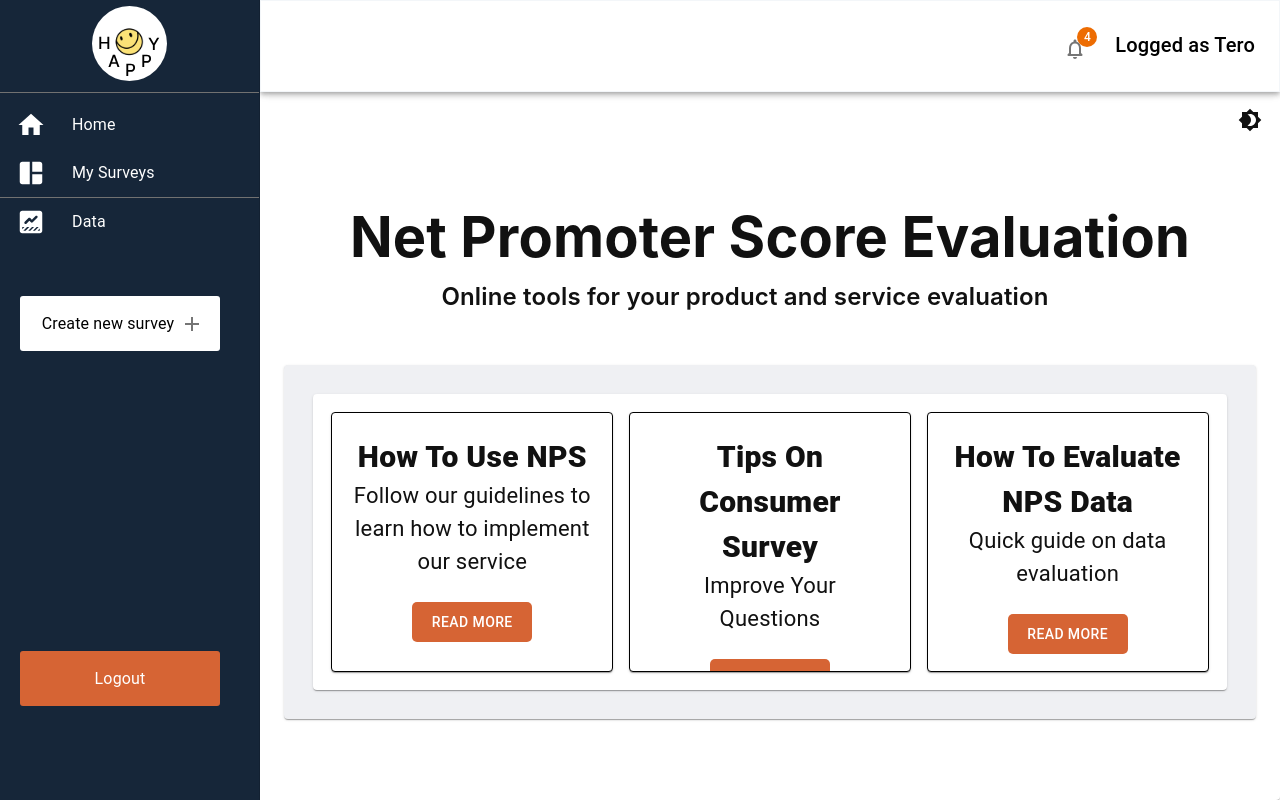
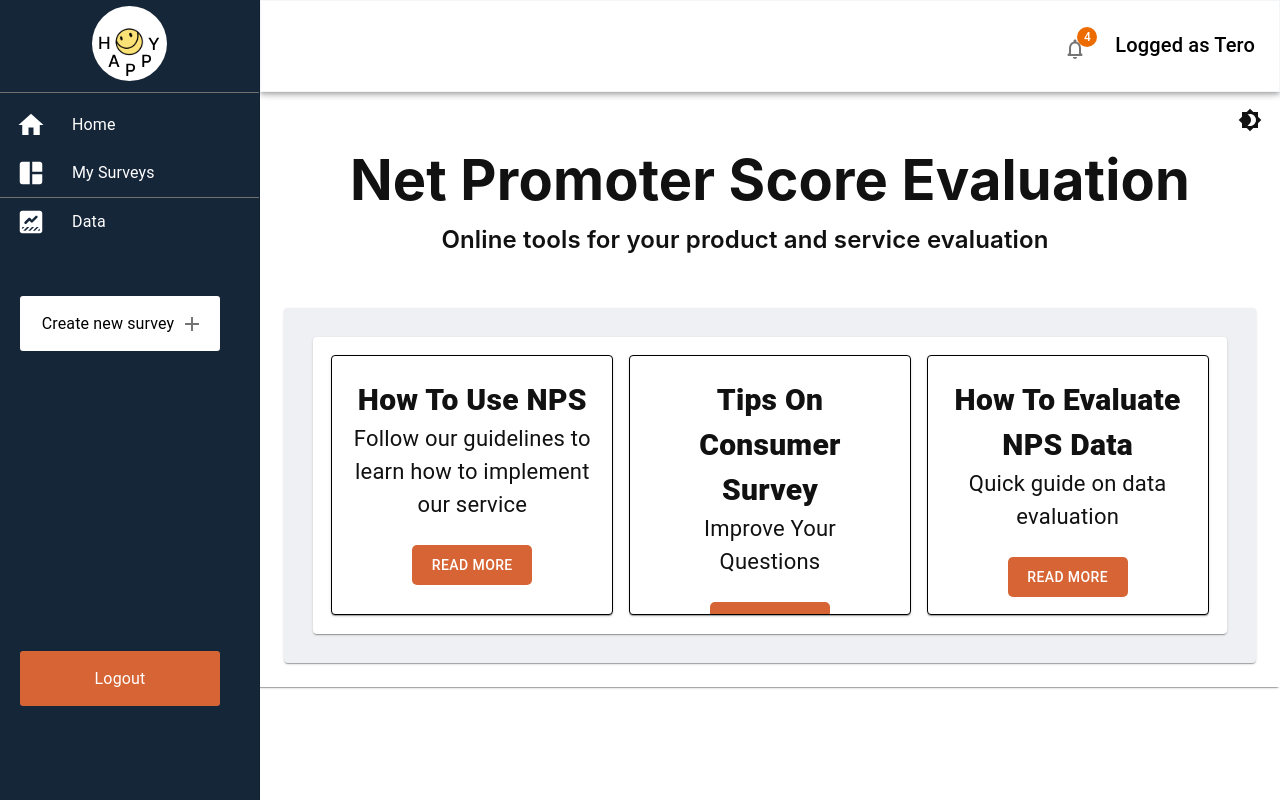
Before and after one commit to Termanty/PS-Dashboard, a React (Create React App) app: page / in a window 1280 px wide. Built offline with nearby package versions, Linux system fonts and the light colour scheme.

Commit message:
Changes in background margin

```diff
--- a/src/components/Layout.jsx
+++ b/src/components/Layout.jsx
@@ -40,12 +40,12 @@ function Layout({ children }) {
     <ThemeProvider theme={theme.darkTheme ? darkTheme : lightTheme}>
       <Paper
         style={{
-          minHeight: "100vh",
-          width:'100%',
-          display: "flex",
-          flexDirection: "column",
-          alignItems: "center",
-          justifyContent: "center",
+          // minHeight: "100vh",
+          // width:'100%',
+          // display: "flex",
+          // flexDirection: "column",
+          // // alignItems: "center",
+          // justifyContent: "center",
         }}
       >
         <ToggleSwitch />
```
